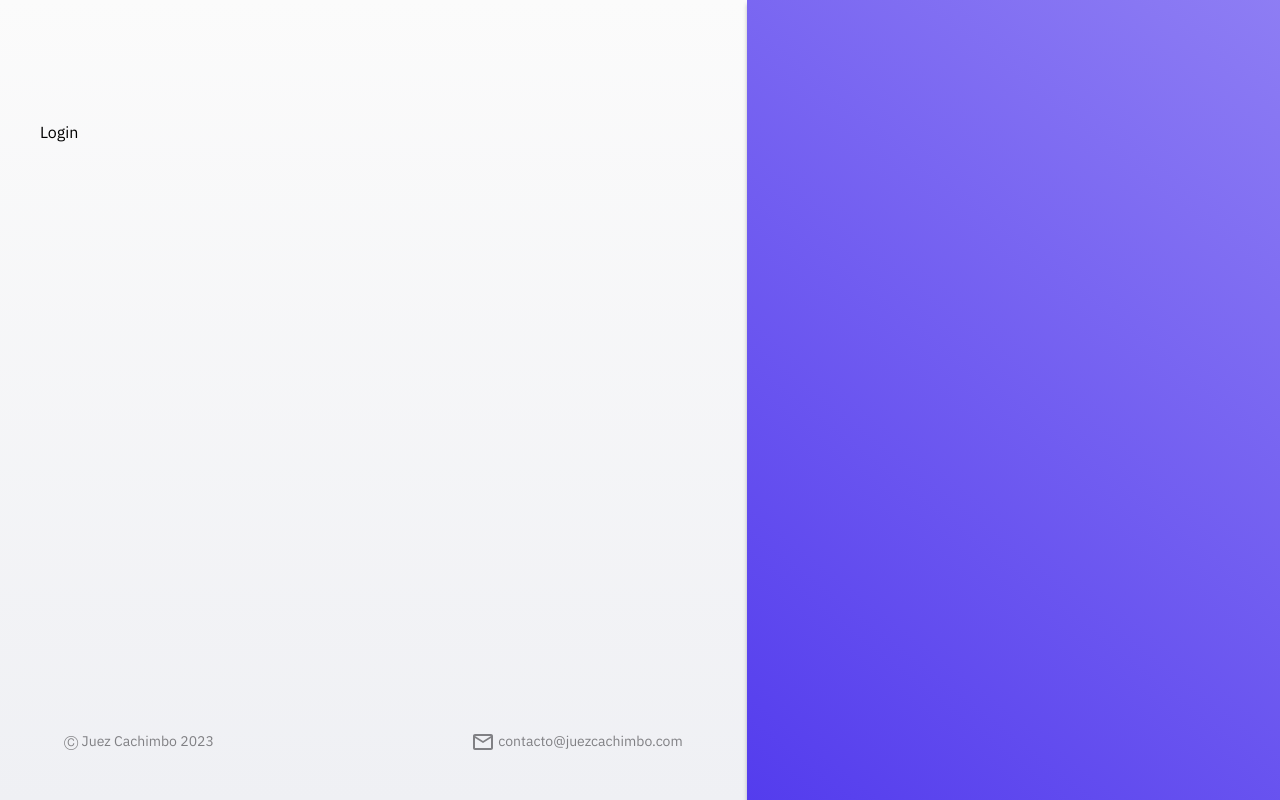
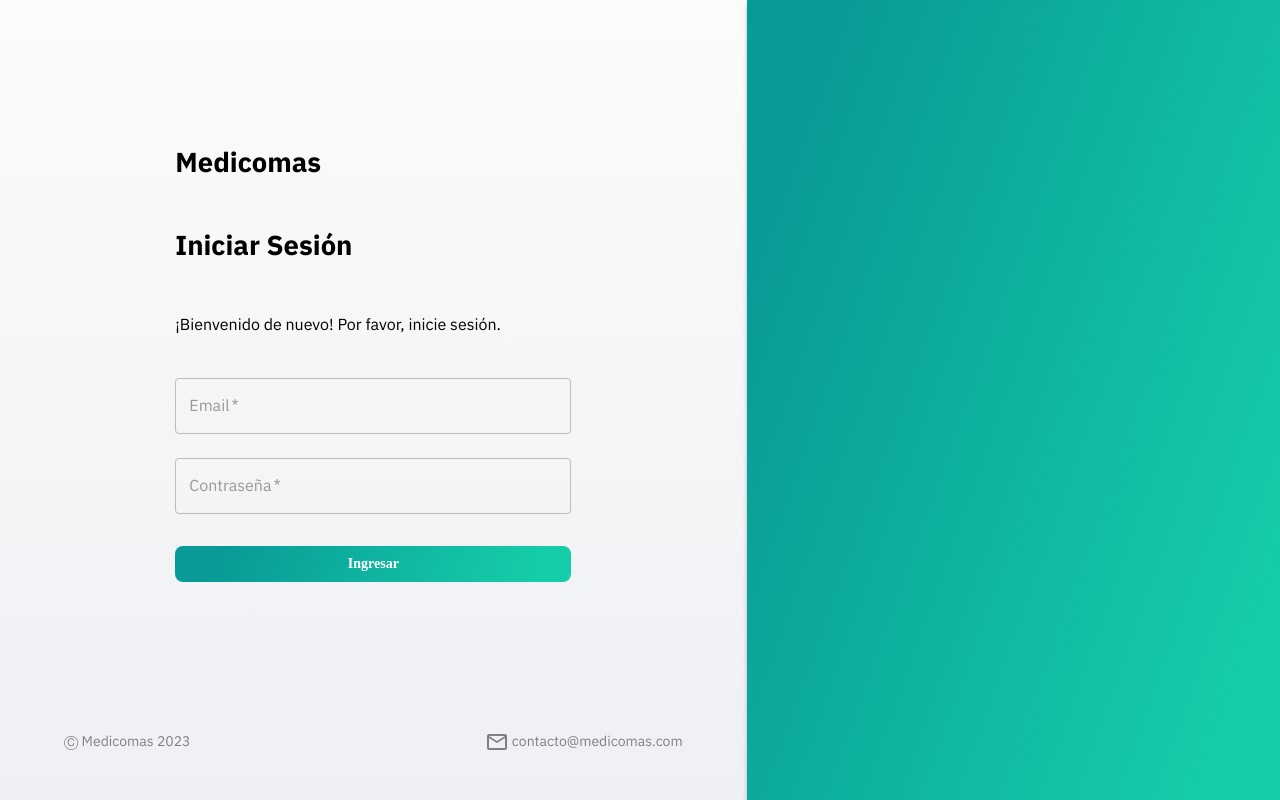
Before and after one commit to medicomas/documed-ui-platform-nextjs, a React (Vite) app: page / in a window 1280 px wide. Built offline with nearby package versions, Linux system fonts and the light colour scheme; no server answers.

Commit message:
feat: adding login

```diff
--- a/package.json
+++ b/package.json
@@ -27,16 +27,19 @@
   "dependencies": {
     "@emotion/react": "^11.11.1",
     "@emotion/styled": "^11.11.0",
+    "@hookform/resolvers": "^3.3.2",
     "@mui/icons-material": "^5.14.1",
     "@mui/material": "^5.14.1",
     "@reduxjs/toolkit": "^1.9.5",
     "@types/recharts": "^1.8.25",
     "react": "^18.2.0",
     "react-dom": "^18.2.0",
+    "react-hook-form": "^7.47.0",
     "react-redux": "^8.1.1",
     "react-router-dom": "^6.16.0",
     "recharts": "^2.8.0",
-    "remixicon-react": "^1.0.0"
+    "remixicon-react": "^1.0.0",
+    "yup": "^1.3.2"
   },
   "devDependencies": {
     "@babel/core": "^7.22.9",
--- a/src/layouts/Auth/AuthLayout.tsx
+++ b/src/layouts/Auth/AuthLayout.tsx
@@ -33,9 +33,9 @@ export const AuthLayout = () => {
                 paddingX={3}
                 sx={{ color: '#808084' }}
               >
-                <Typography variant="body2">Ⓒ Juez Cachimbo 2023</Typography>
+                <Typography variant="body2">Ⓒ Medicomas 2023</Typography>
                 <Typography variant="body2">
-                  <EmailOutlinedIcon sx={{ mb: -1 }} /> contacto@juezcachimbo.com
+                  <EmailOutlinedIcon sx={{ mb: -1 }} /> contacto@medicomas.com
                 </Typography>
               </Stack>
             </Grid>
@@ -44,7 +44,7 @@ export const AuthLayout = () => {
         <Grid item xs={0} md={5}>
           <Box
             sx={{
-              background: 'linear-gradient(218deg, #9181F4 -5.84%, #5038ED 106.73%)',
+              background: 'linear-gradient(109.6deg, rgb(9, 154, 151) 11.2%, rgb(21, 205, 168) 91.1%)',
               boxShadow: '0px 4px 4px 0px rgba(0, 0, 0, 0.25)',
               height: '100vh',
             }}
--- a/src/pages/Login/SignIn.tsx
+++ b/src/pages/Login/SignIn.tsx
@@ -0,0 +1,79 @@
+import React from 'react';
+import { useNavigate } from 'react-router-dom';
+import { useForm } from 'react-hook-form';
+import * as Yup from 'yup';
+import { Container, Box, Typography, TextField, Button } from '@mui/material';
+import { yupResolver } from '@hookform/resolvers/yup';
+
+
+export const SignIn = () => {
+    const gradient ="linear-gradient(109.6deg, rgb(9, 154, 151) 11.2%, rgb(21, 205, 168) 91.1%)";
+    const navigate = useNavigate();
+    const schema = Yup.object().shape({
+        email: Yup.string().email().required(),
+        password: Yup.string().min(6).required(),
+    });
+
+    const {
+        register,
+        handleSubmit,
+        formState: { errors }} = useForm({ resolver: yupResolver(schema), })
+
+    // eslint-disable-next-line @typescript-eslint/ban-ts-comment
+    //@ts-ignore
+    const onSubmit = (data) => {
+        console.log(data);
+        navigate('/dashboard');
+    }
+
+    return(
+        <Container component='main' maxWidth='xs' >
+            <Box
+                sx={{
+                    display:'flex',
+                    flexDirection:'column'
+                }}
+            >
+                <Box display={'flex'} justifyContent={'flex-start'} alignItems={'flex-start'} >
+                    <Typography paddingY={3.2} component='h1' variant='h1' fontWeight={900} color='black' >
+                        Medicomas
+                    </Typography>
+                </Box>
+                <Box display={'flex'} justifyContent={'flex-start'} alignItems={'center'} >
+                    <Typography paddingY={3.2} component='h1' variant='h1' fontWeight={700} color='black' >
+                        Iniciar Sesión
+                    </Typography>
+                </Box>
+                <Box display={'flex'} justifyContent={'flex-start'} alignItems={'center'}  >
+                    <Typography paddingY={3.2} variant='body1' color='black' >
+                        ¡Bienvenido de nuevo! Por favor, inicie sesión.
+                    </Typography>
+                </Box>
+                <form onSubmit={handleSubmit(onSubmit)} noValidate >
+                    <TextField
+                        margin='normal'
+                        required
+                        fullWidth
+                        label='Email'
+                        {...register('email')}
+                        error={!!errors.email}
+                        helperText={errors.email?.message}
+                    />
+                    <TextField
+                    margin='normal'
+                    required
+                    fullWidth
+                    label='Contraseña'
+                    type='password'
+                    {...register('password')}
+                    error={!!errors.password}
+                    helperText={errors.password?.message}
+                    />
+                    <Button type='submit' fullWidth variant='contained'sx={{mt:3, mb:2, background:gradient,'&:hover':{background:gradient} }}>
+                        Ingresar
+                    </Button>
+                </form>
+            </Box>
+        </Container>
+    )
+}
--- a/src/pages/Login/index.tsx
+++ b/src/pages/Login/index.tsx
@@ -1,3 +1,2 @@
-export const Login = () => {
-    return <>Login</>;
-}
+import { SignIn } from "./SignIn"
+export const Login = () => <SignIn/>
```
Also changed, not shown: 1 other file (tests, documents, lock files or other folders).
